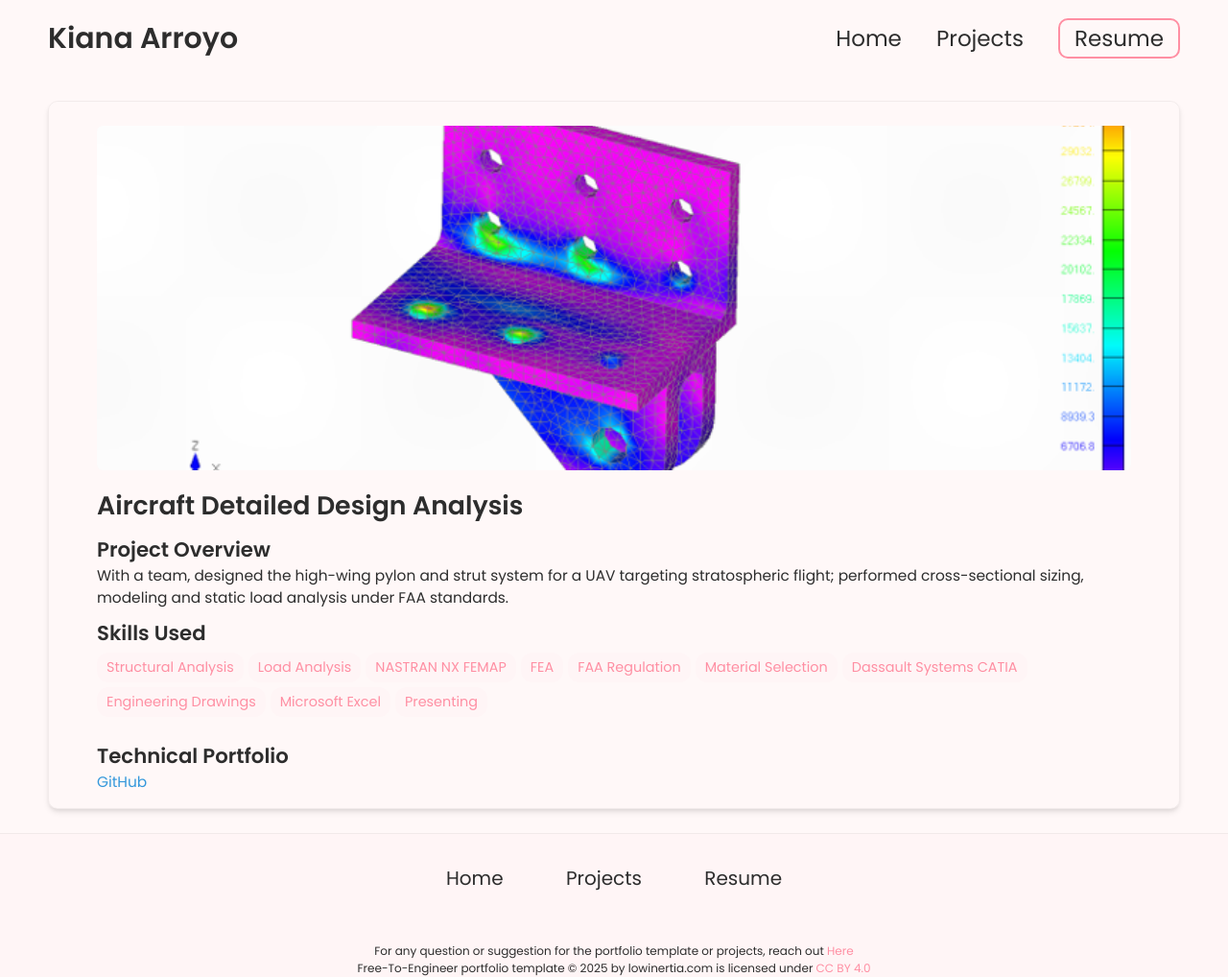
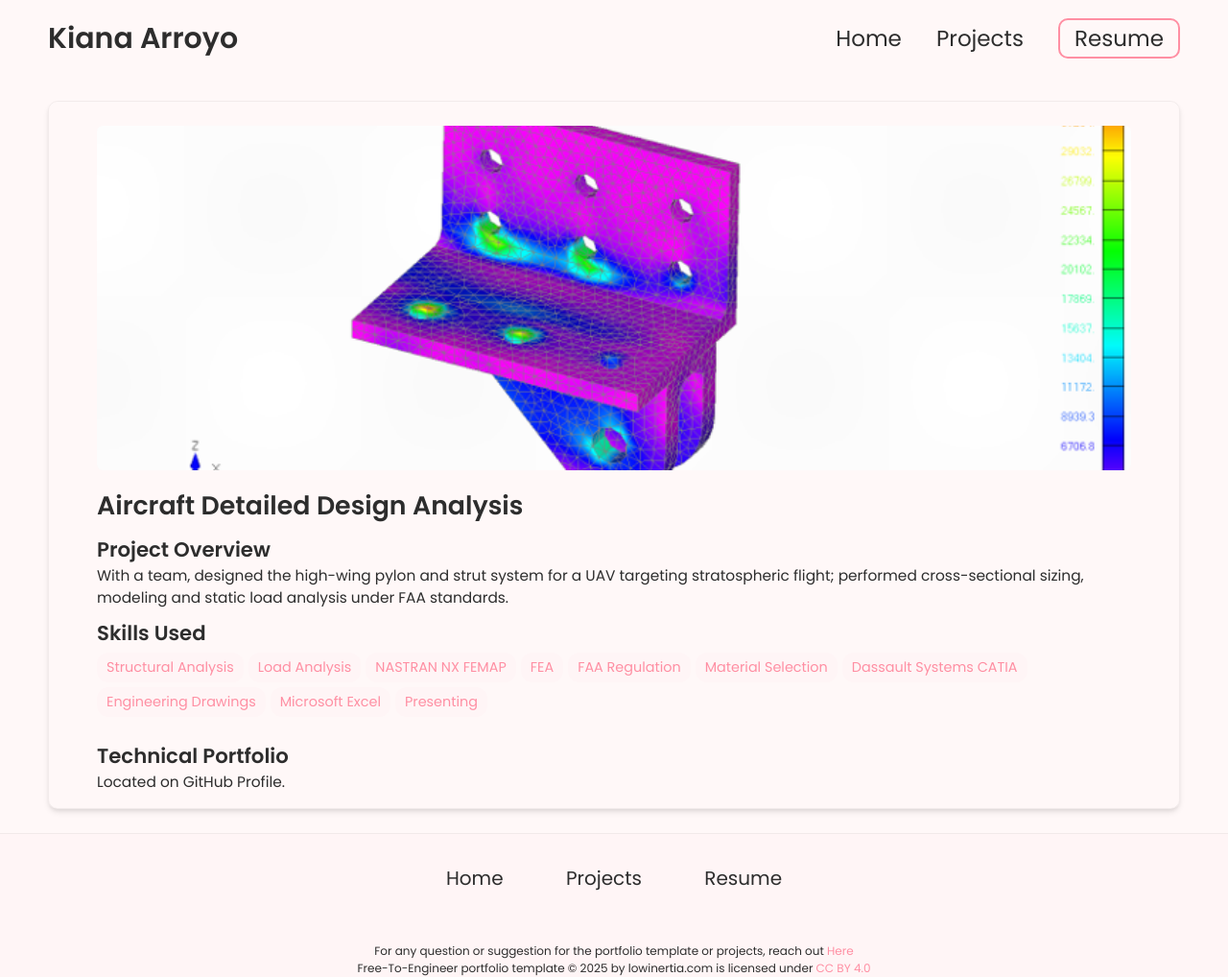
Before and after one commit to oirroyo/oirroyo.github.io, a Jekyll site: the page built from _projects/Detail-Design-Proj/index.md, in a window 1280 px wide. Shown: the whole page at 96% size. Built offline with Jekyll 4.4.1, drawn with Linux system fonts in a browser that asks for light colours.

Commit message:
Update index.md

```diff
--- a/_projects/Detail-Design-Proj/index.md
+++ b/_projects/Detail-Design-Proj/index.md
@@ -16,4 +16,4 @@ skills:
 main-image: /sparm.png
 ---
 ## Technical Portfolio
-[GitHub](github.com/oirroyo/DSD)
+Located on GitHub Profile.
```
